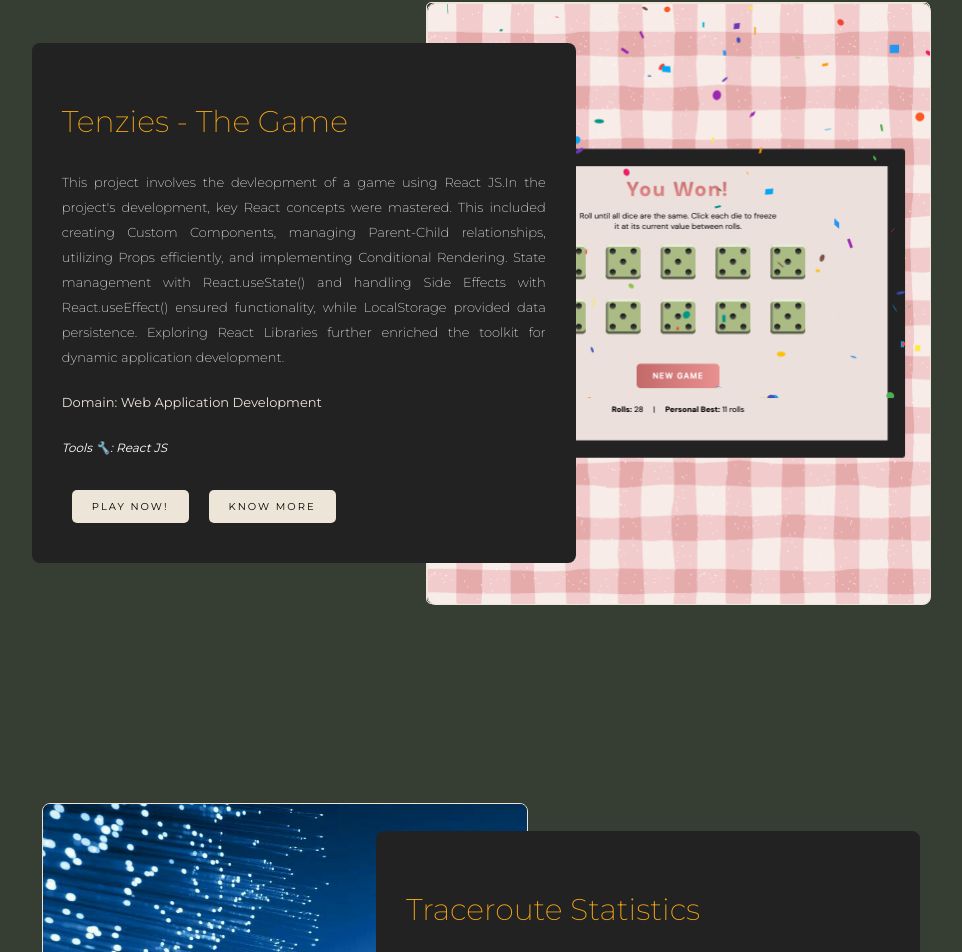
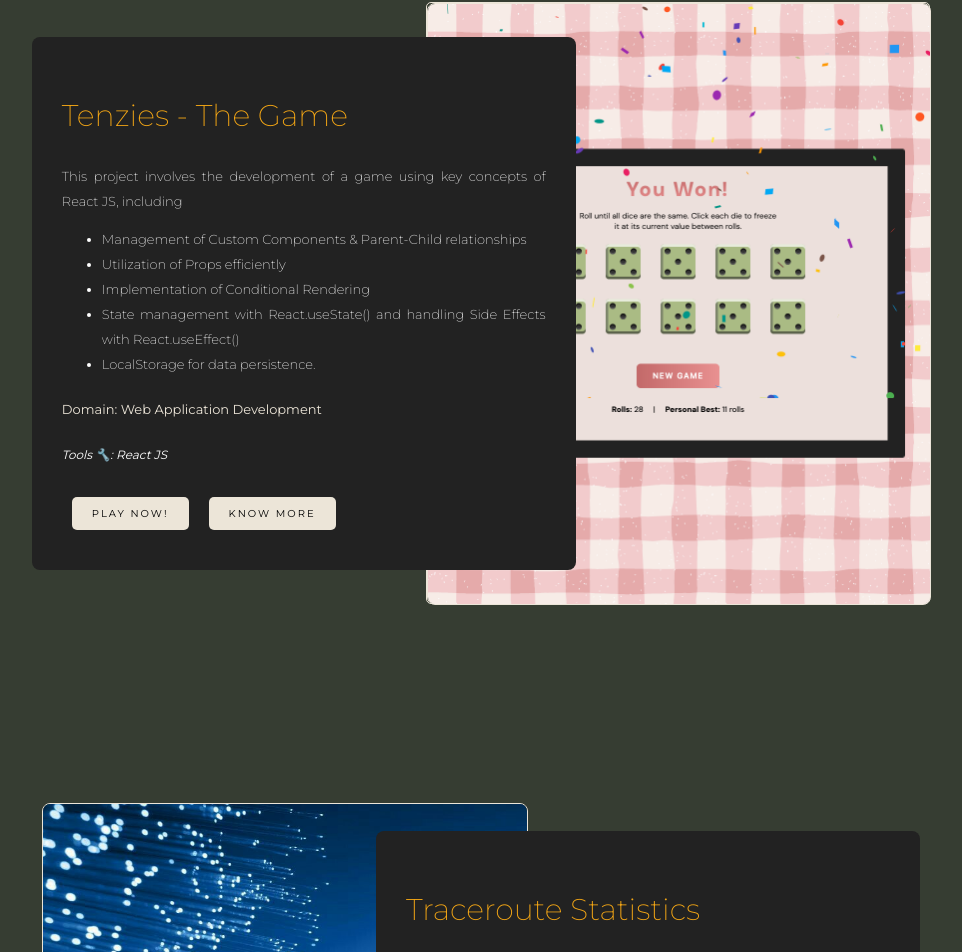
Before and after one commit to karishmahegde/portfolio, a React (Create React App) app: page / in a window 1280 px wide. Shown: the part 2813-3765 px from the top of the page, without its empty margins (159-1121 px from the left). Built offline with nearby package versions, Linux system fonts and the light colour scheme.

Commit message:
Hover transistion for buttons

```diff
--- a/src/App.css
+++ b/src/App.css
@@ -330,6 +330,7 @@ nav.dark .togglerSlider {
   font-size: 16px;
   margin: 4px 2px;
   cursor: pointer;
+  transition: 0.3s;
 }
 
 #home .homeAboutBtn:hover {
@@ -758,6 +759,7 @@ nav.dark .togglerSlider {
   font-size: 10px;
   border-radius: 5px;
   margin: 10px;
+  transition: 0.3s;
 }
 
 #projects.contentWrapper .projectContainer .projectRight .projectBtn:hover {
@@ -820,6 +822,7 @@ nav.dark .togglerSlider {
   font-size: 10px;
   border-radius: 5px;
   margin: 10px;
+  transition: 0.3s;
 }
 
 #projects.contentWrapper
@@ -901,6 +904,7 @@ nav.dark .togglerSlider {
   align-items: center;
   justify-content: center;
   cursor: pointer;
+  transition: 0.3s;
 }
 
 #footer .social-icons .sm-button:hover {
--- a/src/components/Projects.js
+++ b/src/components/Projects.js
@@ -19,15 +19,21 @@ export default function Experience(props) {
               <div className="content">
                 <h3>Tenzies - The Game</h3>
                 <p>
-                  This project involves the devleopment of a game using React
-                  JS.In the project's development, key React concepts were
-                  mastered. This included creating Custom Components, managing
-                  Parent-Child relationships, utilizing Props efficiently, and
-                  implementing Conditional Rendering. State management with
-                  React.useState() and handling Side Effects with
-                  React.useEffect() ensured functionality, while LocalStorage
-                  provided data persistence. Exploring React Libraries further
-                  enriched the toolkit for dynamic application development.
+                  This project involves the development of a game using key
+                  concepts of React JS, including
+                  <ul>
+                    <li>
+                      Management of Custom Components & Parent-Child
+                      relationships
+                    </li>
+                    <li>Utilization of Props efficiently</li>
+                    <li>Implementation of Conditional Rendering</li>
+                    <li>
+                      State management with React.useState() and handling Side
+                      Effects with React.useEffect()
+                    </li>
+                    <li>LocalStorage for data persistence.</li>
+                  </ul>
                 </p>
                 <p className="projectDomain">
                   Domain: Web Application Development
```
